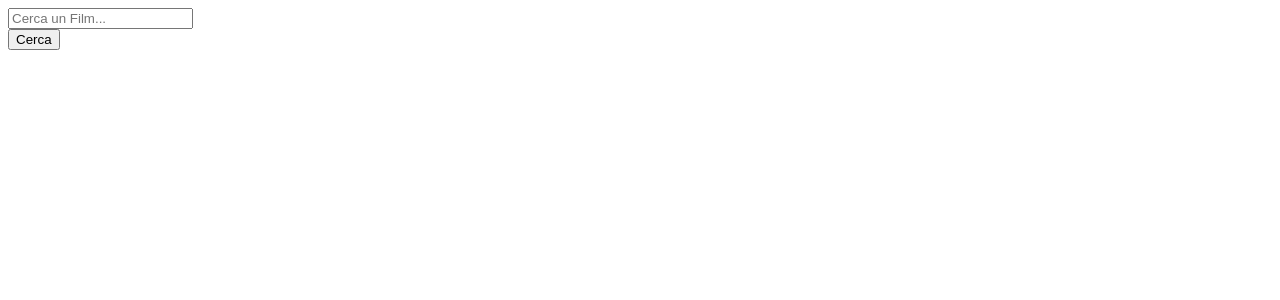
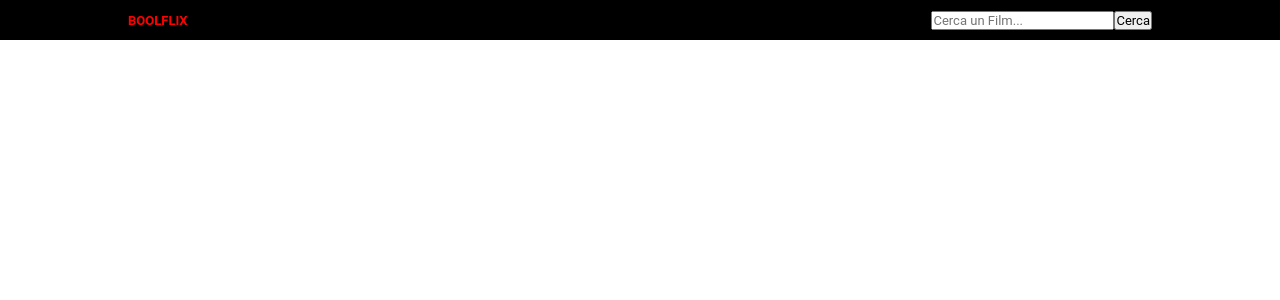
Before and after one commit to giacomomarongiu/vite-boolflix, a Vue app: page / in a window 1280 px wide. Shown: the top 300 px of the page. Built offline with nearby package versions, Linux system fonts and the light colour scheme.

Commit message:
[Working] Working on Milestone 4 -> Header component with some style + Card generated with ProductCard component + some style + Some Humancode + PAUSE

```diff
--- a/src/components/AppHeader.vue
+++ b/src/components/AppHeader.vue
@@ -11,13 +11,33 @@ export default {
 </script>
 
 <template>
-    <div id="search-bar">
-        <!--Test
-        <p>{{ this.state.searchedString }}</p> -->
-        <input type="text" placeholder="Cerca un Film..." v-model="this.state.searchedString">
-    </div>
-    <button @click="this.state.searchProduct()">Cerca</button>
+    <header class="">
+        <div class="nav container">
+            <div class="logo">BOOLFLIX</div>
+            <div id="search-bar">
+                <span><input type="text" placeholder="Cerca un Film..." v-model="this.state.searchedString"></span>
+                <span><button @click="this.state.searchProduct()">Cerca</button></span>
+            </div>
+        </div>
+    </header>
 
 </template>
 
-<style lang="scss"></style>
+<style>
+header {
+    height: 40px;
+    background-color: black;
+    color: red;
+    display: flex;
+    align-items: center;
+}
+
+.nav {
+    display: flex;
+    justify-content: space-between;
+    align-items: center;
+    .logo{
+        font-weight: bolder;
+    }
+}
+</style>
--- a/src/components/AppMain.vue
+++ b/src/components/AppMain.vue
@@ -17,9 +17,21 @@ export default {
 
 <template>
     <main class=" ">
-        <ProductCard />
-     </main>
+        <div class="container">
+            <div class="row" v-if="this.state.filteredProducts.length > 0">
+                <ProductCard :product="product" v-for="product in state.filteredProducts" />
+            </div>
+        </div>
+    </main>
 
 </template>
 
-<style></style>
+<style>
+.row{
+display: flex;
+flex-wrap: wrap;
+}
+.col-4{
+max-width: 33%;
+}
+    </style>
--- a/src/components/ProductCard.vue
+++ b/src/components/ProductCard.vue
@@ -1,12 +1,14 @@
 <script>
-import { state } from '../state.js'
 import { flags } from "../flags.js"
 
 export default {
+
     name: "ProductCard",
+    props: {
+        product: Object
+    },
     data() {
         return {
-            state,
             flags,
             imgUrl: "https://image.tmdb.org/t/p/w200",
         }
@@ -18,16 +20,18 @@ export default {
 </script>
 
 <template>
-    <main class=" ">
-        <div v-if="this.state.filteredProducts.length > 0" id="myResults">
-            <ul>
-                <li v-for="product in this.state.filteredProducts">
+
+    <div class="col-4">
+        <div class="card">
+
             <div class="card-img">
-                        <img v-if="product.poster_path != null" class="card-img"
-                            :src="(this.imgUrl) + product.poster_path" alt="">
+                <img v-if="product.poster_path != null" class="card-img" :src="(this.imgUrl) + product.poster_path"
+                    alt="">
                 <div v-else class="img-null"> File non presente </div>
             </div>
 
+
+            <div class="card-bottom">
                 <!--Titolo-->
                 <div v-if="product.title">Titolo: {{ product.title }}</div>
                 <div v-else>Titolo: {{ product.name }}</div>
@@ -42,17 +46,17 @@ export default {
                 <span v-else>
                     <img class="flag" src="../assets/imgs/onu.png" alt="">
                 </span>
-                    <div>Voto: {{ Math.ceil(product.vote_average/2) }}
+                <div>Voto: {{ Math.ceil(product.vote_average / 2) }}
                     <span v-for="index in (Math.ceil(product.vote_average / 2))">
                         <i class="fa-solid fa-star"></i>
                     </span>
                 </div>
+            </div>
+        </div>
+
+
         <br>
-                </li>
-            </ul>
-
     </div>
-    </main>
 
 </template>
 
@@ -60,7 +64,7 @@ export default {
 .flag {
     width: 30px;
     height: 15px;
-};
+}
 
 
 </style>
--- a/src/style.css
+++ b/src/style.css
@@ -1,5 +1,27 @@
+* {
+    margin: 0;
+    padding: 0;
+    box-sizing: border-box;
+    font-family: 'roboto', sans-serif;
+    font-size: small;
+}
+
+.container{
+    width: 80%;
+    margin: auto;
+}
+
 .img-null {
     width: 200px;
     height: 268px;
     text-align: center;
 }
+
+.card {
+    max-width: 100%;
+
+    img {
+        max-width: 100%;
+        object-fit: contain;
+    }
+}
```
Also changed, not shown: 1 other file (tests, documents, lock files or other folders). Lines whose indentation alone changed are shown as unchanged.
